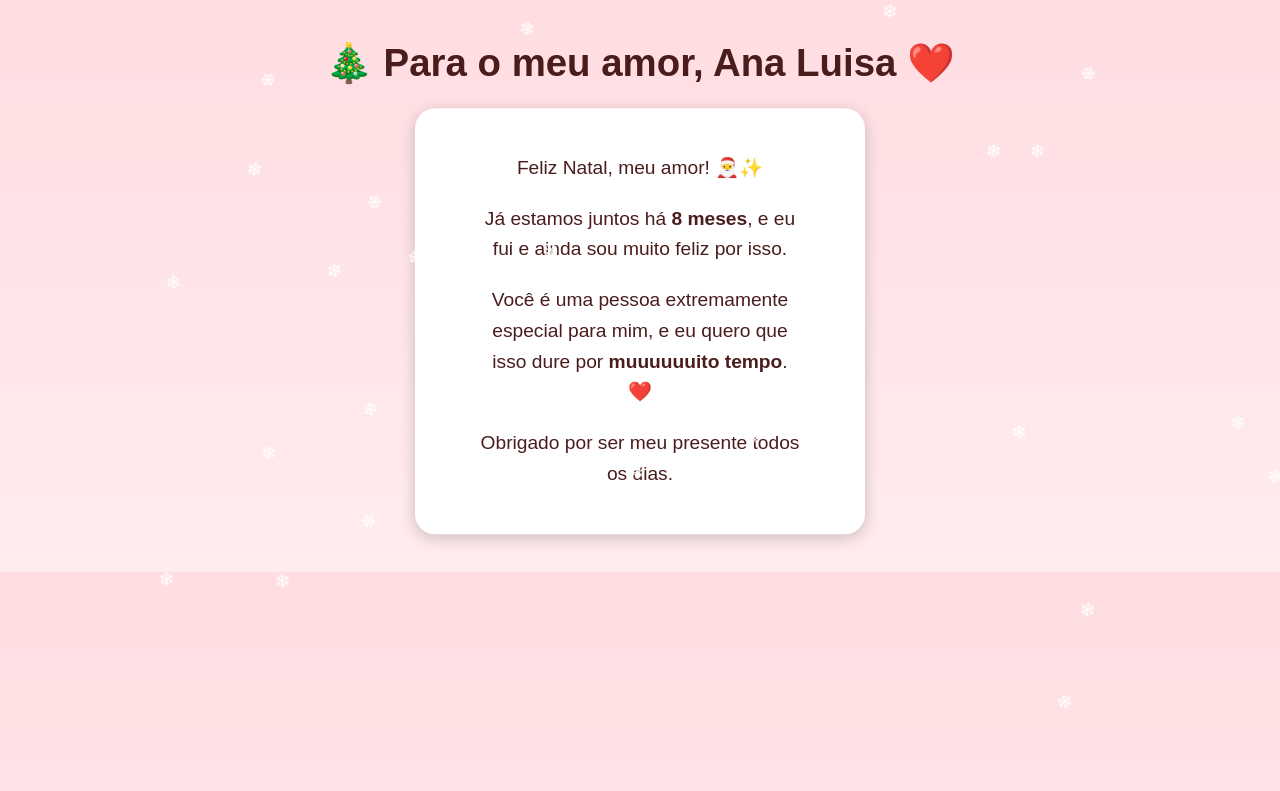
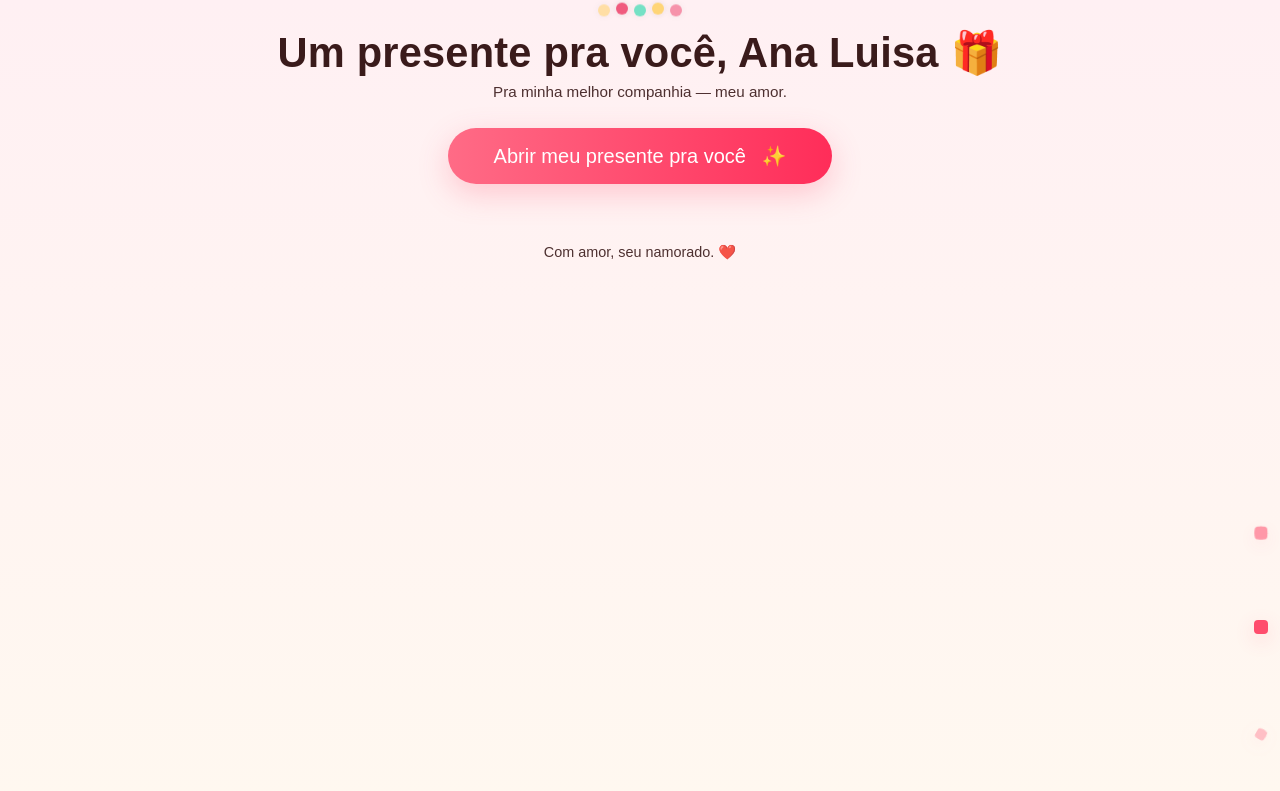
Before and after one commit to glaztly/Presente, a plain HTML site: page index.html in a window 1280 px wide. Drawn offline with Linux system fonts and the light colour scheme.

Commit message:
Update index.html

```diff
--- a/index.html
+++ b/index.html
@@ -1,99 +1,234 @@
 <!DOCTYPE html>
 <html lang="pt-BR">
 <head>
-  <meta charset="UTF-8" />
-  <meta name="viewport" content="width=device-width, initial-scale=1.0" />
-  <title>Para meu amor ❤️</title>
-  <style>
-    body {
-      margin: 0;
-      padding: 0;
-      font-family: "Arial", sans-serif;
-      background: linear-gradient(180deg, #ffdde1, #ffecef);
-      color: #4a1c1c;
-      text-align: center;
-      overflow-x: hidden;
-    }
+<meta charset="utf-8" />
+<meta name="viewport" content="width=device-width,initial-scale=1" />
+<title>Para meu amor — Ana Luisa ❤️</title>
+<style>
+  :root{
+    --bg1:#fff0f3;
+    --bg2:#fff8f0;
+    --accent:#ff4d6d;
+    --text:#3a1b1b;
+  }
+  *{box-sizing:border-box}
+  body{
+    margin:0;
+    font-family: "Poppins", Arial, sans-serif;
+    background: linear-gradient(180deg,var(--bg1),var(--bg2));
+    color:var(--text);
+    min-height:100vh;
+    overflow-x:hidden;
+    -webkit-font-smoothing:antialiased;
+  }
 
-    h1 {
-      font-size: 2.4rem;
-      margin-top: 40px;
-      animation: fadeIn 2s ease-in-out;
-    }
+  header{
+    padding:28px 16px 6px;
+    text-align:center;
+  }
+  header h1{margin:0;font-size:1.9rem; letter-spacing:0.2px}
+  header p{margin:6px 0 0;font-size:0.95rem;opacity:0.9}
 
-    p {
-      font-size: 1.2rem;
-      width: 80%;
-      margin: 20px auto;
-      line-height: 1.6;
-      animation: fadeInUp 2s ease;
-    }
+  /* botão de abertura */
+  #startBtn{
+    display:inline-block;
+    margin:22px auto;
+    padding:16px 34px;
+    border-radius:40px;
+    border:none;
+    background:linear-gradient(90deg,#ff6b86,#ff2d59);
+    color:white;
+    font-size:1.15rem;
+    box-shadow:0 10px 30px rgba(255,77,109,0.25);
+    cursor:pointer;
+    transition:transform .18s ease, box-shadow .18s;
+  }
+  #startBtn:active{transform:scale(.98)}
+  #startBtn .spark{display:inline-block;margin-left:10px;opacity:0.95}
 
-    .card {
-      background: white;
-      padding: 25px;
-      border-radius: 20px;
-      width: 85%;
-      max-width: 400px;
-      margin: 30px auto;
-      box-shadow: 0 4px 15px rgba(0, 0, 0, 0.2);
-      animation: float 3s ease-in-out infinite;
-    }
+  /* container do conteúdo que aparece depois */
+  #content{display:none;padding:18px 12px 70px}
 
-    /* Animações */
-    @keyframes fadeIn {
-      from { opacity: 0; }
-      to { opacity: 1; }
-    }
+  .card{
+    background:rgba(255,255,255,0.95);
+    border-radius:18px;
+    padding:18px;
+    margin:14px auto;
+    max-width:680px;
+    box-shadow:0 8px 30px rgba(0,0,0,0.10);
+    animation:cardIn .7s ease;
+  }
+  .card h2{margin:0 0 8px;font-size:1.2rem}
+  .card p{margin:8px 0;line-height:1.5}
 
-    @keyframes fadeInUp {
-      from { opacity: 0; transform: translateY(20px); }
-      to { opacity: 1; transform: translateY(0); }
-    }
+  /* ornamentos */
+  .lights{
+    position:fixed;
+    top:6px;
+    left:0;right:0;
+    height:60px;
+    pointer-events:none;
+    z-index:6;
+    display:flex;
+    justify-content:center;
+    gap:6px;
+  }
+  .bulb{
+    width:12px;height:12px;border-radius:10px;
+    box-shadow:0 0 8px rgba(0,0,0,0.12);
+    animation:blink 2.2s infinite;
+  }
+  .bulb:nth-child(odd){animation-duration:1.6s}
+  @keyframes blink{0%{opacity:.25}50%{opacity:1; transform:translateY(-4px)}100%{opacity:.35}}
 
-    @keyframes float {
-      0% { transform: translateY(0); }
-      50% { transform: translateY(-10px); }
-      100% { transform: translateY(0); }
-    }
+  /* neve (emojis) */
+  .snowflake{
+    position:fixed;
+    top:-20px;
+    font-size:18px;
+    color:#fff;
+    text-shadow:0 0 6px rgba(0,0,0,0.25);
+    pointer-events:none;
+    z-index:5;
+    animation:fall linear infinite;
+  }
+  @keyframes fall{
+    to{transform:translateY(120vh) rotate(360deg)}
+  }
 
-    /* Neve */
-    .snowflake {
-      position: fixed;
-      top: -10px;
-      color: white;
-      font-size: 1.2rem;
-      animation: snow 10s linear infinite;
-    }
+  /* efeitos de coraçãos e pulse */
+  .hearts{position:fixed;right:12px;bottom:12px;pointer-events:none;z-index:7}
+  .heart{
+    width:14px;height:14px;background:var(--accent);border-radius:4px;opacity:.95;
+    transform:rotate(45deg) translateY(30px);
+    box-shadow:0 6px 20px rgba(255,77,109,0.2);
+    animation:heartRise 3s linear infinite;
+  }
+  .heart:after,.heart:before{
+    content:"";position:absolute;width:14px;height:14px;background:var(--accent);border-radius:50%;
+  }
+  @keyframes heartRise{0%{transform:translateY(0) scale(.6) rotate(45deg);opacity:0}40%{opacity:1;transform:translateY(-140px) scale(1)}100%{opacity:0;transform:translateY(-320px) scale(.8)}}
 
-    @keyframes snow {
-      0% { transform: translateY(0) rotate(0deg); }
-      100% { transform: translateY(110vh) rotate(360deg); }
-    }
-  </style>
+  /* small animations */
+  @keyframes cardIn{from{opacity:0;transform:translateY(8px)}to{opacity:1;transform:none}}
+  @keyframes sparkle{0%{opacity:0;transform:scale(.6)}50%{opacity:1}100%{opacity:0;transform:scale(1.4)}}
+
+  /* footer */
+  footer{opacity:0.9;text-align:center;padding:24px 12px 40px;font-size:0.9rem}
+
+  /* responsivo */
+  @media(min-width:800px){
+    header h1{font-size:2.6rem}
+    #startBtn{font-size:1.25rem;padding:16px 46px}
+  }
+</style>
 </head>
 <body>
-  <h1>🎄 Para o meu amor, Ana Luisa ❤️</h1>
-  <div class="card">
-    <p>Feliz Natal, meu amor! 🎅✨</p>
-    <p>Já estamos juntos há <strong>8 meses</strong>, e eu fui e ainda sou muito feliz por isso.</p>
-    <p>Você é uma pessoa extremamente especial para mim, e eu quero que isso dure por <strong>muuuuuuito tempo</strong>. ❤️</p>
-    <p>Obrigado por ser meu presente todos os dias.</p>
-  </div>
 
-  <script>
-    // Criar neve animada
-    function createSnowflake() {
-      const snow = document.createElement("div");
-      snow.classList.add("snowflake");
-      snow.innerHTML = "❄";
-      snow.style.left = Math.random() * 100 + "vw";
-      snow.style.animationDuration = 5 + Math.random() * 5 + "s";
-      document.body.appendChild(snow);
-      setTimeout(() => snow.remove(), 10000);
+<!-- luzinhas no topo -->
+<div class="lights" aria-hidden="true">
+  <div class="bulb" style="background:#ffd166"></div>
+  <div class="bulb" style="background:#ef476f"></div>
+  <div class="bulb" style="background:#06d6a0"></div>
+  <div class="bulb" style="background:#ffd166"></div>
+  <div class="bulb" style="background:#ef476f"></div>
+</div>
+
+<header>
+  <h1>Um presente pra você, Ana Luisa 🎁</h1>
+  <p>Pra minha melhor companhia — meu amor.</p>
+</header>
+
+<div style="text-align:center">
+  <button id="startBtn">Abrir meu presente pra você <span class="spark">✨</span></button>
+</div>
+
+<!-- conteúdo oculto até clicar -->
+<main id="content" role="main" aria-live="polite">
+  <section class="card">
+    <h2>🎄 Feliz Natal, amor!</h2>
+    <p>Já estamos juntos há <strong>8 meses</strong>, e eu fui e ainda sou muito feliz por isso. Você é a pessoa que eu mais quero ao meu lado — hoje, amanhã e sempre.</p>
+  </section>
+
+  <section class="card">
+    <h2>Pequenas memórias</h2>
+    <p>Lembra daquele dia que a gente riu até a barriga doer? Eu guardo cada sorriso seu no meu melhor lugar. Obrigado por cada conversa, cada vídeo que a gente troca e por ser tão especial.</p>
+    <p><em>Quero que isso dure por muuuito tempo.</em> 💖</p>
+  </section>
+
+  <section class="card">
+    <h2>Promessa</h2>
+    <p>Eu prometo continuar cuidando de você, te apoiar e te fazer sorrir — mesmo nos dias nublados.</p>
+    <p>Te amo hoje mais do que ontem e menos do que amanhã.</p>
+  </section>
+</main>
+
+<footer>
+  <p>Com amor, seu namorado. ❤️</p>
+</footer>
+
+<!-- CORAÇÃOS (visuais apenas) -->
+<div class="hearts" aria-hidden="true">
+  <div class="heart" style="animation-delay:0s; position:relative;"></div>
+  <div class="heart" style="animation-delay:0.8s; position:relative;"></div>
+  <div class="heart" style="animation-delay:1.6s; position:relative;"></div>
+</div>
+
+<!-- AUDIO: opção 1 -> arquivo no repositório: /music.mp3
+     Se tu quiser usar esse método, faz upload do music.mp3 na raiz do repo (via "Add file > Upload files")
+     e a linha abaixo vai tocar quando o conteúdo abrir.
+-->
+<audio id="music" src="music.mp3" preload="none"></audio>
+
+<!-- OPÇÃO 2: Spotify embed (comentada). Se quiser o player Spotify,
+     troca o iframe abaixo pelo link do track:
+     1) no Spotify app/web clica em Compartilhar -> Copiar link da música
+     2) pega o link e substitui em data-uri do iframe
+     Observação: embeds do Spotify não vão tocar automaticamente em muitos navegadores; o usuário precisa clicar.
+-->
+<!--
+<div style="text-align:center;margin:10px 0">
+  <iframe src="https://open.spotify.com/embed/track/TUO_LINK_AQUI" width="300" height="80" frameborder="0" allowtransparency="true" allow="encrypted-media"></iframe>
+</div>
+-->
+
+<script>
+  // função pra criar neve e espalhar
+  function makeSnow(){
+    const emojiSet = ["❄","❅","❆","✧"];
+    const n = 12;
+    for(let i=0;i<n;i++){
+      const s=document.createElement("div");
+      s.className="snowflake";
+      s.innerText = emojiSet[Math.floor(Math.random()*emojiSet.length)];
+      // random position and timing
+      s.style.left = Math.random()*100 + "vw";
+      s.style.fontSize = (12 + Math.random()*28) + "px";
+      s.style.opacity = 0.9 - Math.random()*0.6;
+      s.style.animationDuration = (6 + Math.random()*8) + "s";
+      s.style.transform = "translateY(-10vh) rotate(" + Math.floor(Math.random()*360) + "deg)";
+      document.body.appendChild(s);
+      // remove after animation
+      setTimeout(()=> s.remove(), 16000);
     }
+  }
+  // interval de neve
+  setInterval(makeSnow, 800);
 
-    setInterval(createSnowflake, 200);
-  </script>
-</body>
-</html>
+  // abrir conteúdo
+  const btn = document.getElementById("startBtn");
+  const content = document.getElementById("content");
+  const music = document.getElementById("music");
+
+  btn.addEventListener("click", ()=>{
+    btn.style.display = "none";
+    content.style.display = "block";
+    // tenta tocar a música (só funciona se houver interação do usuário; aqui já tem)
+    if(music && music.src){
+      music.volume = 0.5;
+      music.play().catch(()=>{ /* browsers podem bloquear autoplay; usuário só precisa apertar play */ });
+    }
+    // pequenos fogos/efeitos ao abrir
+    for(let i=0;i<18;i++){
+      const sp = document.createElement("span");
+      sp.style.position = "
```
